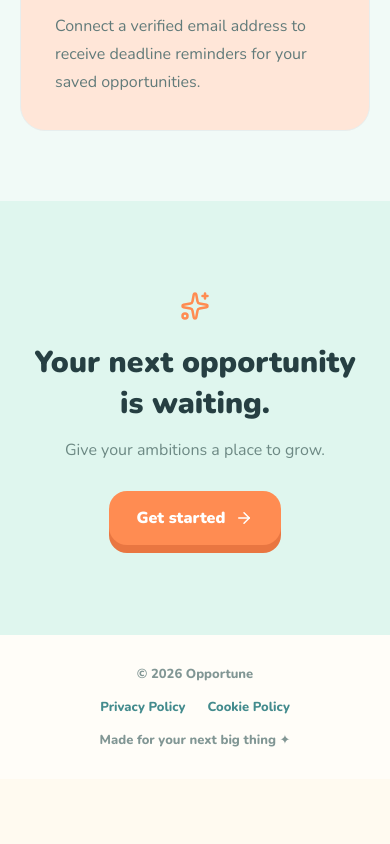
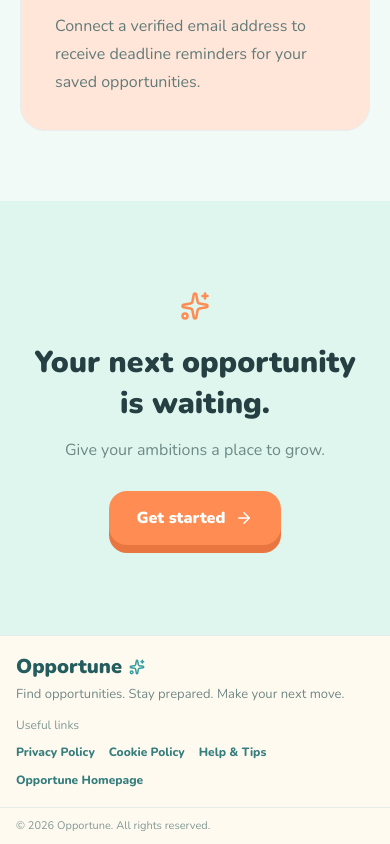
Before and after one commit to maramyaser/Opportune, a React (Vite) app in the folder frontend/: page / in a window 390 px wide. Shown: the part 2058-2902 px from the top of the page. Before the commit the page ends 2837 px from the top, so only its background shows below. Built offline with nearby package versions, Linux system fonts and the light colour scheme; no server answers.

Commit message:
Added Footer

```diff
--- a/frontend/src/App.jsx
+++ b/frontend/src/App.jsx
@@ -51,6 +51,8 @@ import Topbar from './components/layout/Topbar'
 import OpportunityModals from './components/modals/OpportunityModals'
 import DashboardOverview from './components/dashboard/DashboardOverview'
 import OpportunityCollection from './components/opportunities/OpportunityCollection'
+import SiteFooter from './components/SiteFooter'
+
 const filters = ['All', 'Internship', 'Scholarship', 'Job', 'Competition']
 const opportunityColors = {
   internship: 'mint',
@@ -101,11 +103,15 @@ function App() {
   currentPath === '/privacy' ||
   currentPath === '/cookies'
 
+  const isHelpPage = currentPath === '/help'
+
 const isKnownPath =
   isLandingPage ||
   isLegalPage ||
+  isHelpPage ||
   currentPath === '/login' ||
   currentPath === '/dashboard'
+
   const [opportunities, setOpportunities] = useState([])
   const [query, setQuery] = useState('')
   const [activeFilter, setActiveFilter] = useState('All')
@@ -188,7 +194,7 @@ useEffect(() => {
 
 
 useEffect(() => {
-  if (isLandingPage || isLegalPage || !isKnownPath) {
+  if (isLandingPage || isLegalPage || isHelpPage || !isKnownPath) {
   setCheckingSession(false)
   return
 }
@@ -609,6 +615,38 @@ if (currentPath === '/cookies') {
   return <CookiePolicy />
 }
 
+if (isHelpPage) {
+  return (
+    <div
+      style={{
+        minHeight: '100dvh',
+        display: 'flex',
+        flexDirection: 'column',
+        background: '#fffdf8',
+      }}
+    >
+      <header style={{ padding: '20px 24px' }}>
+        <a
+          href="/"
+          style={{
+            color: '#359fa0',
+            fontWeight: 800,
+            textDecoration: 'none',
+          }}
+        >
+          ← Back to Opportune
+        </a>
+      </header>
+
+      <main style={{ flex: 1, width: '100%' }}>
+        <HelpSupport />
+      </main>
+
+      <SiteFooter />
+    </div>
+  )
+}
+
 if (!isKnownPath) {
   return <NotFound />
 }
@@ -715,13 +753,12 @@ if (currentPath === '/login') {
             openAddModal={openAddModal}
             setActiveNav={setActiveNav}
           />
-          <footer className="footer">
-            <span>Made with <Heart size={13} fill="currentColor" /> for your next big thing.</span>
-            <span>OPPORTUNE © {new Date().getFullYear()}</span>
-          </footer>
         </div>
       </div>
       )}
+
+      <SiteFooter />
+
       </main>
       <OpportunityModals
         showAddModal={showAddModal}
--- a/frontend/src/Auth.jsx
+++ b/frontend/src/Auth.jsx
@@ -25,6 +25,7 @@ import {
 } from './services/api'
 
 import './Auth.css'
+import SiteFooter from './components/SiteFooter'
 
 const messageFrom = (error, fallback) => {
   const data = error?.response?.data
@@ -236,6 +237,7 @@ const closePrivacyDialog = () => {
           : 'Track internships, scholarships, jobs and exciting opportunities in one place.'
 
   return (
+    <>
     <main className="auth-page">
       <section className="auth-card">
 
@@ -713,5 +715,7 @@ const closePrivacyDialog = () => {
         </div>
       </dialog>
     </main>
+    <SiteFooter />
+    </>
   )
 }
--- a/frontend/src/components/HelpSupport.jsx
+++ b/frontend/src/components/HelpSupport.jsx
@@ -331,39 +331,6 @@ export default function HelpSupport() {
           </button>
         </form>
       </section>
-
-      {/* FOOTER */}
-      <footer className="help-footer">
-        <div>
-          <h3>Opportune ✦</h3>
-
-          <p>
-            Find opportunities. Stay prepared.
-            Make your next move.
-          </p>
-        </div>
-
-        <div className="help-social-links">
-          <span>Useful links</span>
-
-          <a href="/privacy">
-            Privacy Policy
-          </a>
-
-          <a href="/cookies">
-            Cookie Policy
-          </a>
-
-          <a href="/">
-            Opportune Homepage
-          </a>
-        </div>
-
-        <p className="help-copyright">
-          © {new Date().getFullYear()} Opportune.
-          All rights reserved.
-        </p>
-      </footer>
     </div>
   );
 }
--- a/frontend/src/components/LandingPage.jsx
+++ b/frontend/src/components/LandingPage.jsx
@@ -11,6 +11,7 @@ import {
 } from 'lucide-react'
 
 import '../LandingPage.css'
+import SiteFooter from './SiteFooter'
 
 export default function LandingPage({
   onSignIn,
@@ -199,17 +200,7 @@ export default function LandingPage({
           </button>
         </section>
       </main>
-
-      <footer className="landing-footer">
-  <span>© {new Date().getFullYear()} Opportune</span>
-
-  <nav className="landing-footer-links" aria-label="Legal information">
-    <a href="/privacy">Privacy Policy</a>
-    <a href="/cookies">Cookie Policy</a>
-  </nav>
-
-  <span>Made for your next big thing ✦</span>
-</footer>
+      <SiteFooter />
     </div>
   )
 }
--- a/frontend/src/components/LegalPages.jsx
+++ b/frontend/src/components/LegalPages.jsx
@@ -1,6 +1,7 @@
 
 import { ArrowLeft, CalendarDays, Cookie, ShieldCheck } from 'lucide-react'
 import './LegalPages.css'
+import SiteFooter from './SiteFooter'
 
 // Replace this with an email address you actually monitor.
 const CONTACT_EMAIL = 'opportunesupport@gmail.com'
@@ -32,14 +33,8 @@ function LegalLayout({ title, description, icon: Icon, children }) {
         <article className="legal-content">{children}</article>
       </main>
 
-      <footer className="legal-footer">
-        <span>© {new Date().getFullYear()} Opportune</span>
-        <nav>
-          <a href="/privacy">Privacy</a>
-          <a href="/cookies">Cookies</a>
-          <a href="/">Home</a>
-        </nav>
-      </footer>
+      <SiteFooter />
+
     </div>
   )
 }
--- /dev/null
+++ b/frontend/src/components/SiteFooter.css
@@ -0,0 +1,184 @@
+
+/* =========================================
+   OPPORTUNE — COMPACT SHARED FOOTER
+========================================= */
+
+.site-footer {
+  width: 100%;
+  box-sizing: border-box;
+  background: #fffaf0;
+  color: #245d5d;
+  font-family: 'Nunito', sans-serif;
+  border-top: 1px solid #e5eeea;
+}
+
+.site-footer * {
+  box-sizing: border-box;
+}
+
+/* Main footer container */
+
+.site-footer-inner {
+  width: 100%;
+  max-width: 1200px;
+  margin: 0 auto;
+  padding: 18px 24px;
+}
+
+/* Branding */
+
+.site-footer-brand h2 {
+  display: flex;
+  align-items: center;
+  gap: 7px;
+  margin: 0;
+  color: #245d5d;
+  font-size: 21px;
+  line-height: 1.3;
+  font-weight: 900;
+}
+
+.site-footer-brand h2 svg {
+  width: 16px;
+  height: 16px;
+  flex-shrink: 0;
+  color: #359fa0;
+}
+
+.site-footer-brand p {
+  color: #718986;
+  font-size: 13px;
+  line-height: 1.5;
+  margin: 5px 0 14px;
+}
+
+/* Footer navigation links */
+
+.site-footer-links {
+  display: flex;
+  align-items: center;
+  flex-wrap: wrap;
+  gap: 8px 22px;
+}
+
+.site-footer-links span {
+  color: #819996;
+  font-size: 12px;
+}
+
+.site-footer-links a {
+  color: #367e7d;
+  font-size: 12px;
+  font-weight: 800;
+  text-decoration: none;
+  transition: color 0.2s ease;
+}
+
+.site-footer-links a:hover {
+  color: #ff8c52;
+  text-decoration: underline;
+}
+
+.site-footer-links a:focus-visible {
+  outline: 2px solid #359fa0;
+  outline-offset: 4px;
+  border-radius: 3px;
+}
+
+/* Bottom copyright section */
+
+.site-footer-bottom {
+  border-top: 1px solid #e5eeea;
+  color: #819996;
+  font-size: 11px;
+  line-height: 1.5;
+}
+
+.site-footer-bottom .site-footer-inner {
+  padding-top: 12px;
+  padding-bottom: 12px;
+}
+
+/* =========================================
+   TABLETS
+========================================= */
+
+@media (max-width: 768px) {
+  .site-footer-inner {
+    padding: 18px 20px;
+  }
+
+  .site-footer-brand h2 {
+    font-size: 20px;
+  }
+
+  .site-footer-links {
+    gap: 10px 18px;
+  }
+}
+
+/* =========================================
+   MOBILE PHONES
+========================================= */
+
+@media (max-width: 600px) {
+  .site-footer-inner {
+    padding: 18px 16px;
+  }
+
+  .site-footer-brand h2 {
+    font-size: 20px;
+  }
+
+  .site-footer-brand p {
+    font-size: 13px;
+    margin: 5px 0 12px;
+  }
+
+  .site-footer-links {
+    align-items: flex-start;
+    gap: 10px 14px;
+  }
+
+  .site-footer-links span {
+    width: 100%;
+    font-size: 12px;
+  }
+
+  .site-footer-links a {
+    font-size: 12px;
+    line-height: 1.5;
+  }
+
+  .site-footer-bottom .site-footer-inner {
+    padding-top: 10px;
+    padding-bottom: 10px;
+  }
+}
+
+/* =========================================
+   SMALL PHONES
+========================================= */
+
+@media (max-width: 360px) {
+  .site-footer-inner {
+    padding-left: 14px;
+    padding-right: 14px;
+  }
+
+  .site-footer-links {
+    gap: 8px 12px;
+  }
+
+  .site-footer-links a {
+    font-size: 11px;
+  }
+}
+
+/* Reduced motion preference */
+
+@media (prefers-reduced-motion: reduce) {
+  .site-footer-links a {
+    transition: none;
+  }
+}
--- /dev/null
+++ b/frontend/src/components/SiteFooter.jsx
@@ -0,0 +1,36 @@
+
+import { Sparkles } from 'lucide-react'
+import './SiteFooter.css'
+
+export default function SiteFooter() {
+  return (
+    <footer className="site-footer">
+      <div className="site-footer-inner">
+        <div className="site-footer-brand">
+          <h2>
+            Opportune
+            <Sparkles size={19} strokeWidth={2.3} aria-hidden="true" />
+          </h2>
+
+          <p>
+            Find opportunities. Stay prepared. Make your next move.
+          </p>
+        </div>
+
+        <nav className="site-footer-links" aria-label="Footer navigation">
+          <span>Useful links</span>
+          <a href="/privacy">Privacy Policy</a>
+          <a href="/cookies">Cookie Policy</a>
+          <a href="/help">Help &amp; Tips</a>
+          <a href="/">Opportune Homepage</a>
+        </nav>
+      </div>
+
+      <div className="site-footer-bottom">
+        <div className="site-footer-inner">
+          © {new Date().getFullYear()} Opportune. All rights reserved.
+        </div>
+      </div>
+    </footer>
+  )
+}
```
